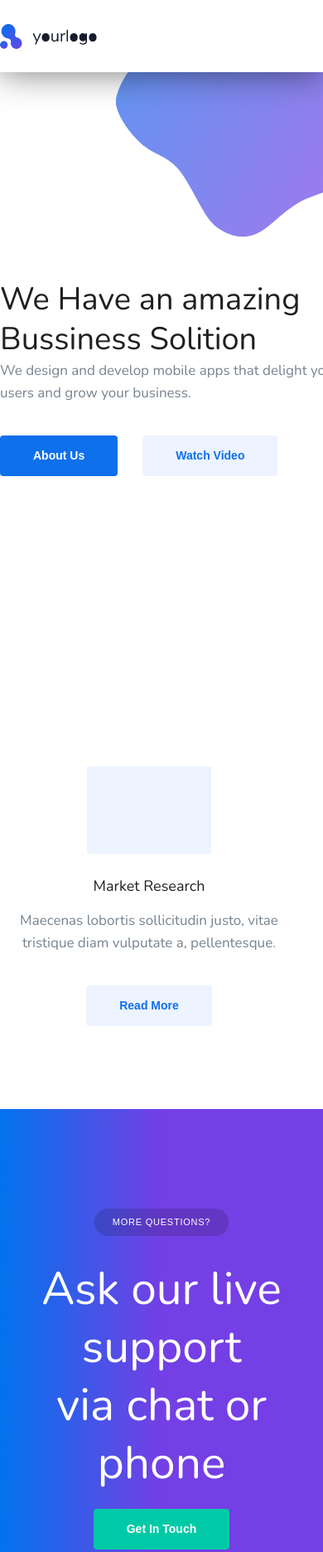
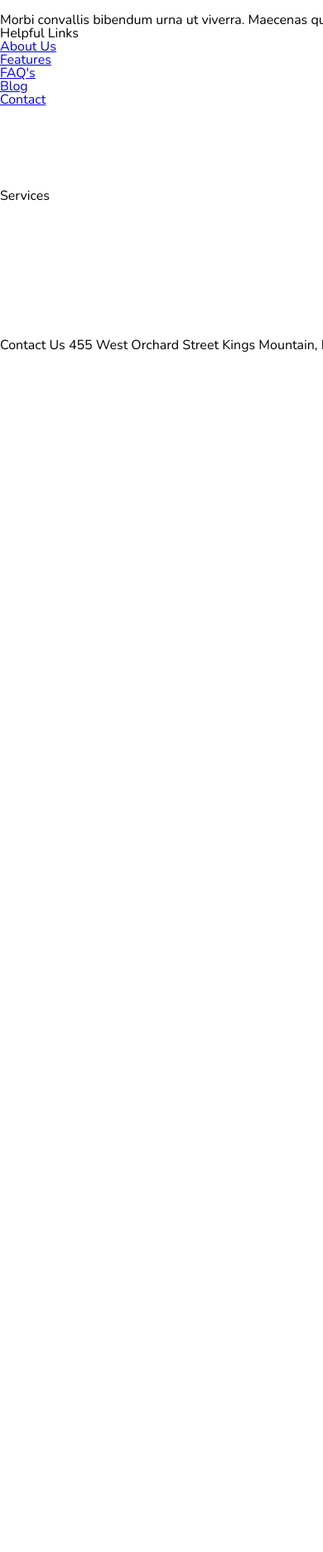
Before and after one commit to abbasmuradzada/agency-template, a plain HTML site: page agency/index.html in a window 390 px wide. Shown: the top 1871 px of the page at 83% size. After the commit the page ends 844 px from the top, so only its background shows below. Drawn offline with nearby package versions, Linux system fonts and the light colour scheme.

Commit message:
footer added

```diff
--- a/agency/assets/scss/style.scss
+++ b/agency/assets/scss/style.scss
@@ -3,145 +3,40 @@
 @import "./common";
 
 
-header{
-    width: 100%;
-    >nav{
-        background-color: white;
-        top: 0;
-        z-index: 2;
-        width: 100%;
-        position: fixed;
-        box-shadow: 0px 2px 40px rgba($color: #000000, $alpha: .5);
-        >.container{
-            display: flex;
-            justify-content: space-between;
-            align-items: center;
-            padding: 19px 0;
-            >ul{
-                display: flex;
-                align-items: center;
-                >li{
-                    @include font-style(14px,400,22px,#77838F);
-                    text-transform: capitalize;
-                    margin-left: 30px;
-                }
-            }
+footer {
+    margin-top: 120px;
+    padding-top: 60px;
+
+    > #content {
+        float: left;
+
+        > p {
+            @include font-style(14px,normal,27px,#77838F);
+            font-size: 14px;
+            width: 323px;
+            height: 81px;
+            display: inline-block;
+            line-height: 27px;
         }
-    }#header-content{
-        margin-top: 87px;
-        z-index: 1;
-        background-image: url(../images/Image.png);
-        background-repeat: no-repeat;
-        background-size: 100%;
-        padding: 250px 0px;
-        #header-details{
-            width: 500px;
-            >h1{
-                @include font-style(38px,400,48px,#1E2022);
-            }>p{
-                margin-bottom: 38px;
-            }#header-button-section{
-                display: flex;
-                >button{
-                    margin-right: 30px;
-                }
-            }
+    }
+
+    #helpful-links {
+        float: left;
+        margin-left: 127px;
+    }
+
+    #services {
+        float: left;
+        margin-left: 44px;
+    }
+
+    #contact-us {
+        float: left;
+        margin-left: 50px;
+
+        > span {
+            display: block;
+            margin-bottom: 13px;
         }
     }
 }
-
-#services{
-    padding: 100px 0px;
-    display: flex;
-    justify-content: space-between;
-    .service-cart{
-        width: calc((100% - 60px)/3);
-        text-align: center;
-        >img{
-            margin-bottom: 23px;
-        }>h3{
-            @include font-style(18px,400,26px,#1E2022);
-            margin-bottom: 15px;
-        }>p{
-            margin-bottom: 38px;
-        }
-    }
-}
-
-#contact{
-    width: 100%;
-    text-align: center;
-    padding: 120px 0px;
-    background: linear-gradient(90deg, rgba(1,115,236,1) 0%, rgba(116,63,229,1) 50%);
-    #more-question{
-        border: none;
-        border-radius: 16px;
-        background-color: rgba($color: #000000, $alpha: .15);
-        padding: 9px 22px;
-        @include font-style(11px,400,15px,white);
-        letter-spacing: 0.07em;
-        text-transform: uppercase;
-        margin-bottom: 29px;
-    }>h1{
-        @include font-style(55px,400,70px,white);
-        margin-bottom: 20px;
-    }#get-in-touch{
-        @include font-style(14px,600,19px,white);
-        text-decoration: none;
-        text-transform: capitalize;
-        background-color: #00C9A7;
-        border-radius: 4px;
-        padding: 15px 40px;
-        border: none;
-    }
-}
-
-#pricing{
-    text-align: center;
-    padding: 120px 0px;
-    #pricing-button{
-        border: none;
-        border-radius: 16px;
-        background-color: #E8FAF6;
-        padding: 9px 22px;
-        @include font-style(11px,400,15px,#00C9A7);
-        letter-spacing: 0.07em;
-        text-transform: uppercase;
-        margin-bottom: 29px;
-        margin-bottom: 25px;
-    }>p{
-        margin-bottom: 38px;
-    }>#pricing-list{
-        width: 100%;
-        display: flex;
-        justify-content: space-between;
-        >.pricing-cart{
-            width: calc((100% - 60px)/3);
-            padding: 25px;
-            box-sizing: border-box;
-            text-align: center;
-            border-radius: 4px;
-            box-shadow: 0px 5px 20px rgba($color: #000000, $alpha: .5);
-            >h5{
-                @include font-style(16px,600,24px,#0F70EB);
-                text-transform: uppercase;
-                margin-bottom: 50px;
-            }>h1{
-                @include font-style(60px,400,75px,#1E2022);
-                margin-bottom: 20px;
-            }>p{
-                margin-bottom: 38px;
-            }#select-button{
-                @include font-style(15px,600,20px,#0F70EB);
-                width: 100%;
-                border: none;
-                padding: 15px 32px;
-                box-sizing: border-box;
-                background-color: #EDF3FF;
-                border-radius: 5px;
-                text-transform: capitalize;
-                text-align: left;
-            }
-        }
-    }
-}
--- a/agency/index.html
+++ b/agency/index.html
@@ -1,5 +1,6 @@
 <!DOCTYPE html>
 <html lang="en">
+
 <head>
     <meta charset="UTF-8">
     <meta name="viewport" content="width=device-width, initial-scale=1.0">
@@ -8,91 +9,64 @@
     <link rel="stylesheet" href="./assets/scss/style.css">
     <link href="https://fonts.googleapis.com/css2?family=Nunito:wght@300;400;700&display=swap" rel="stylesheet">
 </head>
+
 <body>
-    <header>
-        <nav>
-            <div class="container">
-                <img src="./assets/images/Logo.png" alt="">
+    <footer>
+        <div class="container">
+            <div id="content">
+                <img src="./assets/images/Logo-Dark.svg" alt=""><br>
+                <p>Morbi convallis bibendum urna ut viverra. Maecenas quis consequat libero,
+                    a feugiat eros. Nunc ut lacinia tortor morbi ultricies laoreet ullamcorper.</p>
+            </div>
+            <div id="helpful-links">Helpful Links
                 <ul>
-                    <li>home</li>
-                    <li>pages</li>
-                    <li>blog</li>
-                    <li>demos</li>
-                    <li>docs</li>
                     <li>
-                        <button class="blue-button">buy now</button>
+                        <a href="#">About Us</a>
+                    </li>
+                    <li>
+                        <a href="#">Features</a>
+                    </li>
+                    <li>
+                        <a href="#">FAQ's</a>
+                    </li>
+                    <li>
+                        <a href="#">Blog</a>
+                    </li>
+                    <li>
+                        <a href="#">Contact</a>
                     </li>
                 </ul>
             </div>
-        </nav>
-        <div id="header-content">
-            <div class="container">
-                <div id="header-details">
-                    <h1>We Have an amazing
-                        Bussiness Solition
-                    </h1>
-                    <p class="desc-f-style">We design and develop mobile apps that delight your <br> users and grow your business.</p>
-                    <div id="header-button-section">
-                        <button class="blue-button">about us</button>
-                        <button class="light-blue-button">watch video</button>
-                    </div>
-                </div>
+
+            <div id="services">Services
+                <ul>
+                    <li>
+                        <a href="#">Worldwide</a>
+                    </li>
+                    <li>
+                        <a href="#">Scalable</a>
+                    </li>
+                    <li>
+                        <a href="#">Modular</a>
+                    </li>
+                    <li>
+                        <a href="#">Connectivity</a>
+                    </li>
+                    <li>
+                        <a href="#">Corporate</a>
+                    </li>
+                </ul>
+            </div>
+            <div id="contact-us">
+                <span>Contact Us</span>
+                <span>455 West Orchard Street</span>
+                <span>Kings Mountain, NC 28086</span>
+                <span>Phone: (272) 211-7370</span>
+                <span>E-Mail: support@brand.com</span>
             </div>
         </div>
-    </header>
+    </footer>
 
-    <section class="container" id="services">
-        <div class="service-cart">
-            <img src="./assets/images/Rectangle.png" alt="">
-            <h3>Market Research</h3>
-            <p class="desc-f-style">Maecenas lobortis sollicitudin justo, vitae tristique diam vulputate a, pellentesque.</p>
-            <button class="light-blue-button">read more</button>
-        </div>
-        <div class="service-cart">
-            <img src="./assets/images/Rectangle.png" alt="">
-            <h3>Market Research</h3>
-            <p class="desc-f-style">Maecenas lobortis sollicitudin justo, vitae tristique diam vulputate a, pellentesque.</p>
-            <button class="light-blue-button">read more</button>
-        </div>
-        <div class="service-cart">
-            <img src="./assets/images/Rectangle.png" alt="">
-            <h3>Market Research</h3>
-            <p class="desc-f-style">Maecenas lobortis sollicitudin justo, vitae tristique diam vulputate a, pellentesque.</p>
-            <button class="light-blue-button">read more</button>
-        </div>
-    </section>
+</body>
 
-    <section id="contact">
-        <button id="more-question">more questions?</button>
-        <h1>Ask our live support <br> via chat or phone</h1>
-        <button id="get-in-touch">get in touch</button>
-    </section>
-
-    <div class="container" id="pricing">
-        <button id="pricing-button">Pricing</button>
-        <h1 class="section-head-f-style">Our Packages</h1>
-        <p class="desc-f-style">Fusce placerat pretium mauris, vel sollicitudin elit lacinia <br>
-             vitae. Quisque sit amet nisi erat.</p>
-        <div id="pricing-list">
-            <div class="pricing-cart">
-                <h5>SMALL PACK</h5>
-                <h1>$19</h1>
-                <p class="desc-f-style">Curabitur interdum nulla vel ligula <br> ultrices ultricies. Fusce condimentum <br> dui vitae tempor convallis.</p>
-                <button id="select-button">select plan</button>
-            </div>
-            <div class="pricing-cart">
-                <h5>SMALL PACK</h5>
-                <h1>$19</h1>
-                <p class="desc-f-style">Curabitur interdum nulla vel ligula <br> ultrices ultricies. Fusce condimentum <br> dui vitae tempor convallis.</p>
-                <button id="select-button">select plan</button>
-            </div>
-            <div class="pricing-cart">
-                <h5>SMALL PACK</h5>
-                <h1>$19</h1>
-                <p class="desc-f-style">Curabitur interdum nulla vel ligula <br> ultrices ultricies. Fusce condimentum <br> dui vitae tempor convallis.</p>
-                <button id="select-button">select plan</button>
-            </div>
-        </div>
-    </div>
-</body>
 </html>
```
Also changed, not shown: agency/assets/css/style.css (added), 1 other file.
